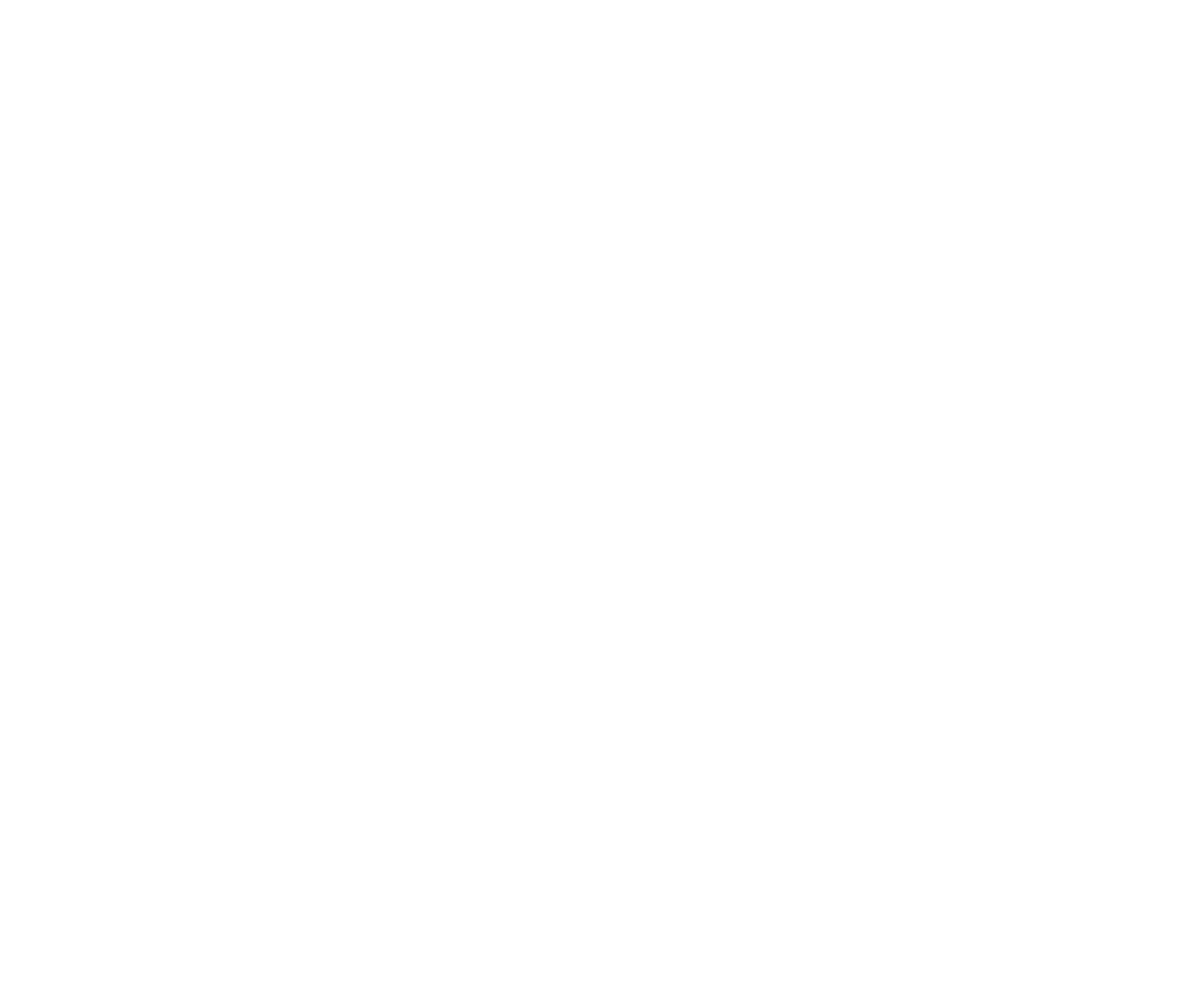
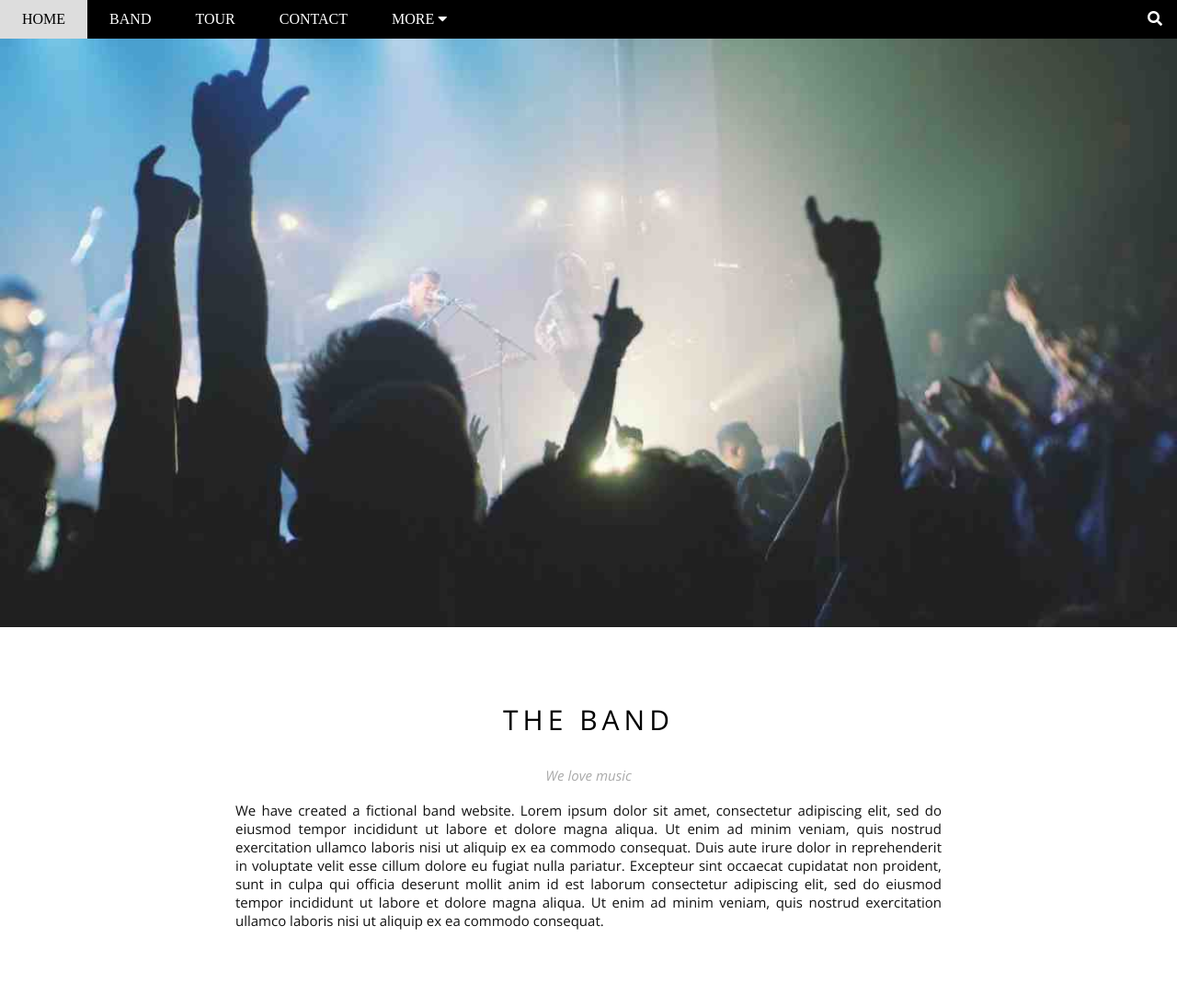
Before and after one commit to won-matthew-goh/2021-sc-app-03-band, a plain HTML site: page html/index.html in a window 1280 px wide. Shown: the top 1094 px of the page at 92% size. Before the commit the page ends 800 px from the top, so only its background shows below. Drawn offline with nearby package versions, Linux system fonts and the light colour scheme.

Commit message:
insert font family

```diff
--- a/css/base.css
+++ b/css/base.css
@@ -1,5 +1,10 @@
-html, body, h1, h2, h3, h4, h5, p, div {margin: 0; padding: 0; box-sizing: border-box;}
+/* font-weight: normal, bold, bolder, light, lighter */
+/* font-weight: 100~800 */
+html, body, h1, h2, h3, h4, h5, h6, p, div {margin: 0; padding: 0; box-sizing: border-box;}
+h1, h2, h3, h4, h5, h6 {font-weight: inherit;}
 img {vertical-align: bottom;}
+
+a {color: inherit; text-decoration: none;}
 
 .clear::after {display: block; content: ''; clear: both;}
 
--- a/css/index.css
+++ b/css/index.css
@@ -0,0 +1,20 @@
+/*********** common ***********/
+@import url('https://fonts.googleapis.com/css2?family=Open+Sans:ital,wght@0,300;0,400;1,300;1,400&display=swap');
+/* font-family: 'Open Sans', sans-serif; */
+
+html, body {height: 10000px;}
+.wrapper {max-width: 800px; margin: auto; padding: 80px 16px;}
+h2.title {font-family: 'Open Sans', sans-serif; text-align: center; font-size: 30px; letter-spacing: 5px; margin-bottom: 30px;}
+h3.title {font-family: 'Open Sans', sans-serif; text-align: center; font-size: 15px; color: #aaa; font-style: italic; margin-bottom: 18px;}
+p.content {font-family: 'Open Sans', sans-serif; font-size: 15px; color: #111; text-align: justify;}
+
+/*********** .header-wrapper ***********/
+.header-wrapper {background-color: #000; color: #fff;}
+.header-wrapper .navi-wrap {float: left;}
+.header-wrapper .navi-wrap .navi {float: left; padding: 12px 24px;}
+.header-wrapper .navi-wrap .navi:hover {color: #000; background-color: #ddd;}
+.header-wrapper .search-wrap {float: right; padding: 12px 16px;}
+.header-wrapper .search-wrap:hover {background-color: #f30;}
+
+/************ .band-wrapper ***********/
+.band-wrapper
--- a/html/index.html
+++ b/html/index.html
@@ -11,18 +11,32 @@
 </head>
 <body>
   <!-- .header-wrapper -->
-  <div class="header-wrapper">
-
+  <div class="header-wrapper clear">
+    <div class="navi-wrap">
+      <a href="#" class="navi">HOME</a>
+      <a href="#" class="navi">BAND</a>
+      <a href="#" class="navi">TOUR</a>
+      <a href="#" class="navi">CONTACT</a>
+      <a href="#" class="navi">MORE <i class="fa fa-caret-down"></i></a>
+    </div>
+    <div class="search-wrap">
+      <i class="fa fa-search"></i>
+    </div>
   </div>
 
   <!-- .main-wrapper -->
   <div class="main-wrapper">
-
+    <img src="../img/ny.jpg" alt="ny" class="w100">
   </div>
 
   <!-- .band-wrapper -->
   <div class="band-wrapper">
-
+    <div class="wrapper">
+      <h2 class="title">THE BAND</h2>
+      <h3 class="title">We love music</h3>
+      <p class="content">
+        We have created a fictional band website. Lorem ipsum dolor sit amet, consectetur adipiscing elit, sed do eiusmod tempor incididunt ut labore et dolore magna aliqua. Ut enim ad minim veniam, quis nostrud exercitation ullamco laboris nisi ut aliquip ex ea commodo consequat. Duis aute irure dolor in reprehenderit in voluptate velit esse cillum dolore eu fugiat nulla pariatur. Excepteur sint occaecat cupidatat non proident, sunt in culpa qui officia deserunt mollit anim id est laborum consectetur adipiscing elit, sed do eiusmod tempor incididunt ut labore et dolore magna aliqua. Ut enim ad minim veniam, quis nostrud exercitation ullamco laboris nisi ut aliquip ex ea commodo consequat.</p>
+    </div>
   </div>
 
   <!-- .tour-wrapper -->
```
Also changed, not shown: img/bandmember.jpg (added), img/chicago.jpg (added), img/la.jpg (added), img/map.jpg (added), img/newyork.jpg (added), img/ny.jpg (added), img/paris.jpg (added), img/sanfran.jpg (added), 1 other file.
